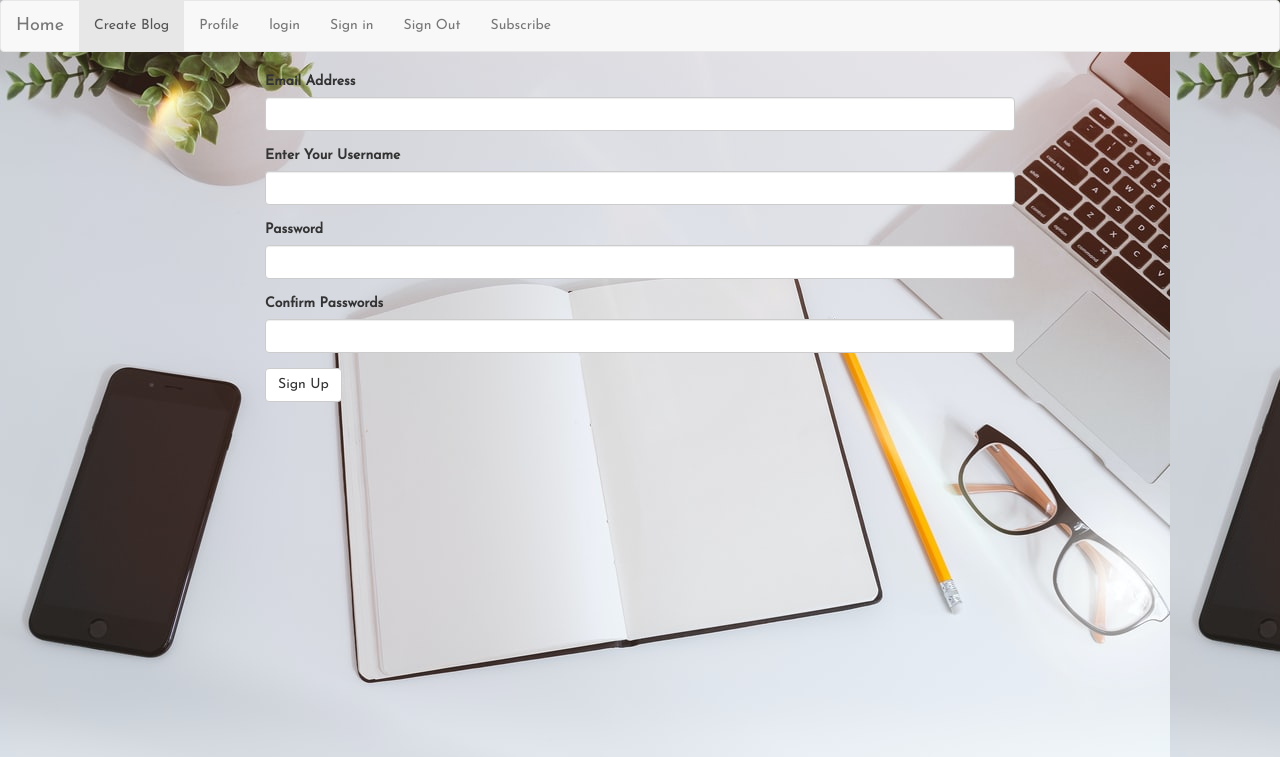
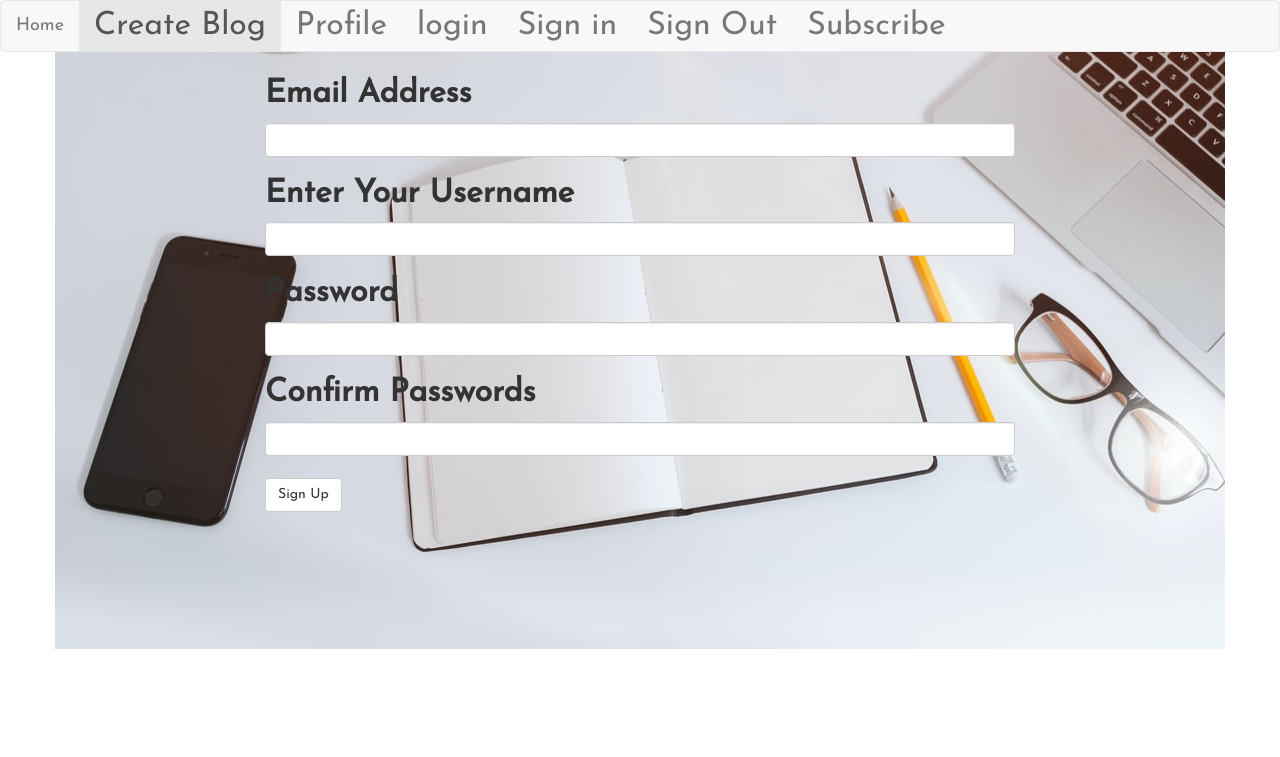
Before and after one commit to Norah-Waswala/personal-blog, a Flask app: page /signup in a window 1280 px wide. Shown: the top 757 px of the page. Run offline with Flask 2, Linux system fonts and the light colour scheme; some libraries are stand-ins or nearby versions.

```diff
--- a/app/static/styles.css
+++ b/app/static/styles.css
@@ -1,11 +1,12 @@
 *{
     font-family: 'Josefin Sans', sans-serif;
+    font-size: xx-large;
 
 }
 body{
     background-image: url(../static/image/back2.jpeg);
-    background-size: center;
-    background-repeat: initial;
+    background-position: center;
+    background-repeat: no-repeat;
 
 
 }
```
